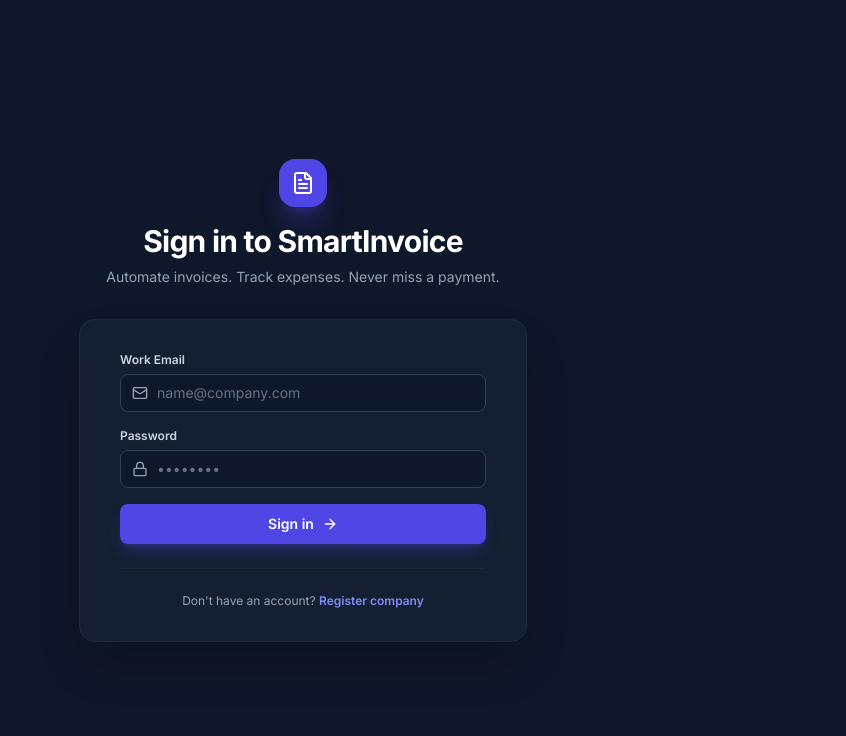
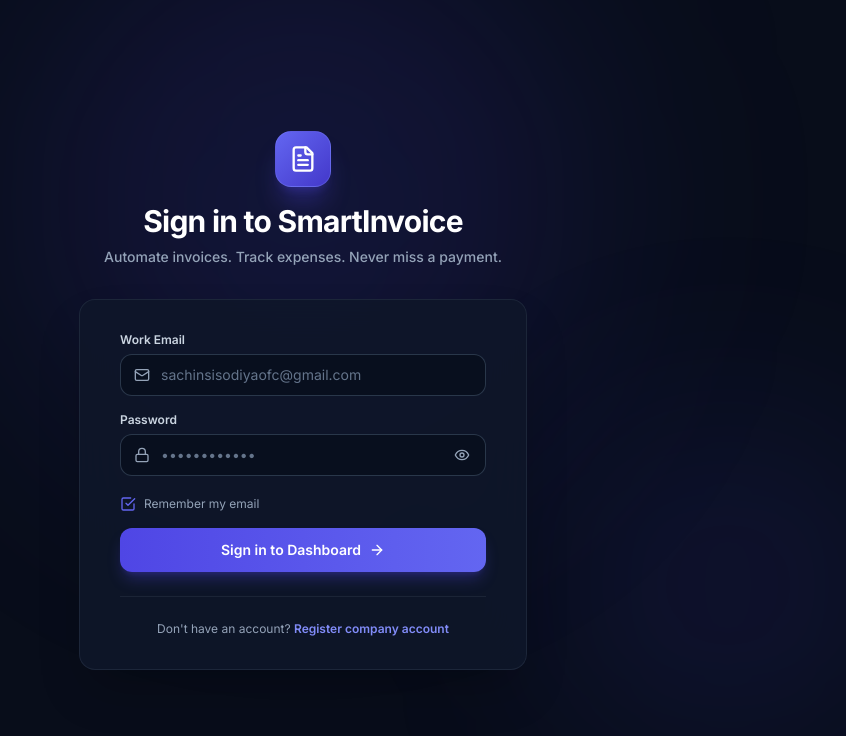
Before and after one commit to Sachinkumarsisodiya/Smart_invoice_automation, a React (Vite) app in the folder frontend/: page /login in a window 1280 px wide. Shown: the top 736 px of the page, without its empty margins (337-1183 px from the left). Built offline with nearby package versions, Linux system fonts and the light colour scheme; no server answers.

Commit message:
feat(ui): add password show/hide preview, logout confirmation modal, and polish UI aesthetic

```diff
--- a/frontend/src/pages/Dashboard.jsx
+++ b/frontend/src/pages/Dashboard.jsx
@@ -261,7 +261,11 @@
             <div>
               <p className="text-xs font-medium text-slate-500">Avg AI Accuracy</p>
               <p className="text-lg font-bold text-indigo-600">
-                {stats?.average_ai_confidence ? `${Number(stats.average_ai_confidence * 100).toFixed(1)}%` : '98.5%'}
+                {stats?.average_ai_confidence
+                  ? (Number(stats.average_ai_confidence) > 1
+                      ? `${Number(stats.average_ai_confidence).toFixed(1)}%`
+                      : `${(Number(stats.average_ai_confidence) * 100).toFixed(1)}%`)
+                  : '98.5%'}
               </p>
             </div>
           </div>
--- a/frontend/src/pages/Login.jsx
+++ b/frontend/src/pages/Login.jsx
@@ -1,11 +1,13 @@
-import React, { useState } from 'react';
+import React, { useState, useEffect } from 'react';
 import { Link, useNavigate, useLocation } from 'react-router-dom';
-import { FileText, Lock, Mail, ArrowRight, AlertCircle } from 'lucide-react';
+import { FileText, Lock, Mail, ArrowRight, AlertCircle, Eye, EyeOff, CheckSquare, Square } from 'lucide-react';
 import { useAuth } from '../context/AuthContext';
 
 export const Login = () => {
   const [email, setEmail] = useState('');
   const [password, setPassword] = useState('');
+  const [showPassword, setShowPassword] = useState(false);
+  const [rememberMe, setRememberMe] = useState(true);
   const [error, setError] = useState('');
   const [isSubmitting, setIsSubmitting] = useState(false);
 
@@ -15,47 +17,58 @@
 
   const from = location.state?.from?.pathname || '/dashboard';
 
+  useEffect(() => {
+    const savedEmail = localStorage.getItem('smartinvoice_saved_email');
+    if (savedEmail) {
+      setEmail(savedEmail);
+    }
+  }, []);
+
   const handleSubmit = async (e) => {
     e.preventDefault();
     setError('');
     setIsSubmitting(true);
 
     try {
-      await login(email, password);
+      if (rememberMe) {
+        localStorage.setItem('smartinvoice_saved_email', email.trim());
+      } else {
+        localStorage.removeItem('smartinvoice_saved_email');
+      }
+      await login(email.trim(), password);
       navigate(from, { replace: true });
     } catch (err) {
       console.error(err);
-      setError(err.response?.data?.error?.message || 'Invalid email or password.');
+      setError(err.response?.data?.error?.message || err.response?.data?.detail || 'Invalid email or password.');
     } finally {
       setIsSubmitting(false);
     }
   };
 
-  const handleQuickLogin = (demoEmail, demoPassword) => {
-    setEmail(demoEmail);
-    setPassword(demoPassword);
-  };
+  return (
+    <div className="min-h-screen bg-slate-950 relative overflow-hidden flex flex-col justify-center py-12 sm:px-6 lg:px-8">
+      {/* Background Decorative Lighting */}
+      <div className="absolute top-1/4 left-1/2 -translate-x-1/2 -translate-y-1/2 w-[550px] h-[550px] bg-brand-600/15 rounded-full blur-[120px] pointer-events-none" />
+      <div className="absolute bottom-10 right-10 w-[350px] h-[350px] bg-indigo-600/10 rounded-full blur-[100px] pointer-events-none" />
 
-  return (
-    <div className="min-h-screen bg-slate-900 flex flex-col justify-center py-12 sm:px-6 lg:px-8">
-      <div className="sm:mx-auto sm:w-full sm:max-w-md text-center">
-        <div className="inline-flex items-center justify-center w-12 h-12 rounded-2xl bg-brand-600 text-white shadow-xl shadow-brand-600/30 mb-4">
-          <FileText className="w-6 h-6" />
+      <div className="sm:mx-auto sm:w-full sm:max-w-md text-center relative z-10">
+        <div className="inline-flex items-center justify-center w-14 h-14 rounded-2xl bg-gradient-to-br from-brand-500 to-brand-700 text-white shadow-xl shadow-brand-600/30 mb-4 border border-brand-400/30">
+          <FileText className="w-7 h-7" />
         </div>
         <h2 className="text-2xl sm:text-3xl font-extrabold text-white tracking-tight">
           Sign in to SmartInvoice
         </h2>
-        <p className="mt-2 text-xs sm:text-sm text-slate-400">
+        <p className="mt-2 text-xs sm:text-sm text-slate-400 font-medium">
           Automate invoices. Track expenses. Never miss a payment.
         </p>
       </div>
 
-      <div className="mt-8 sm:mx-auto sm:w-full sm:max-w-md px-4 sm:px-0">
-        <div className="bg-slate-850 py-8 px-6 shadow-2xl rounded-2xl border border-slate-800 sm:px-10">
+      <div className="mt-8 sm:mx-auto sm:w-full sm:max-w-md px-4 sm:px-0 relative z-10">
+        <div className="bg-slate-900/90 backdrop-blur-xl py-8 px-6 shadow-2xl rounded-2xl border border-slate-800/90 sm:px-10">
           {error && (
-            <div className="mb-5 p-3 rounded-lg bg-rose-500/10 border border-rose-500/20 text-rose-300 text-xs flex items-center gap-2">
+            <div className="mb-5 p-3.5 rounded-xl bg-rose-500/10 border border-rose-500/20 text-rose-300 text-xs flex items-center gap-2.5 animate-fadeIn">
               <AlertCircle className="w-4 h-4 shrink-0 text-rose-400" />
-              <span>{error}</span>
+              <span className="font-medium">{error}</span>
             </div>
           )}
 
@@ -65,50 +78,77 @@
                 Work Email
               </label>
               <div className="relative">
-                <Mail className="w-4 h-4 absolute left-3 top-1/2 -translate-y-1/2 text-slate-400" />
+                <Mail className="w-4 h-4 absolute left-3.5 top-1/2 -translate-y-1/2 text-slate-400" />
                 <input
                   type="email"
                   required
+                  autoComplete="email"
                   value={email}
                   onChange={(e) => setEmail(e.target.value)}
-                  placeholder="name@company.com"
-                  className="w-full pl-9 pr-3 py-2 text-sm bg-slate-900 border border-slate-700 rounded-lg text-white placeholder-slate-500 focus:outline-none focus:border-brand-500 focus:ring-1 focus:ring-brand-500"
+                  placeholder="sachinsisodiyaofc@gmail.com"
+                  className="w-full pl-10 pr-3.5 py-2.5 text-sm bg-slate-950/70 border border-slate-700/80 rounded-xl text-white placeholder-slate-500 focus:outline-none focus:border-brand-500 focus:ring-2 focus:ring-brand-500/20 transition-all"
                 />
               </div>
             </div>
 
             <div>
-              <label className="block text-xs font-semibold text-slate-300 mb-1.5">
-                Password
-              </label>
+              <div className="flex items-center justify-between mb-1.5">
+                <label className="block text-xs font-semibold text-slate-300">
+                  Password
+                </label>
+              </div>
               <div className="relative">
-                <Lock className="w-4 h-4 absolute left-3 top-1/2 -translate-y-1/2 text-slate-400" />
+                <Lock className="w-4 h-4 absolute left-3.5 top-1/2 -translate-y-1/2 text-slate-400" />
                 <input
-                  type="password"
+                  type={showPassword ? 'text' : 'password'}
                   required
+                  autoComplete="current-password"
                   value={password}
                   onChange={(e) => setPassword(e.target.value)}
-                  placeholder="••••••••"
-                  className="w-full pl-9 pr-3 py-2 text-sm bg-slate-900 border border-slate-700 rounded-lg text-white placeholder-slate-500 focus:outline-none focus:border-brand-500 focus:ring-1 focus:ring-brand-500"
+                  placeholder="••••••••••••"
+                  className="w-full pl-10 pr-10 py-2.5 text-sm bg-slate-950/70 border border-slate-700/80 rounded-xl text-white placeholder-slate-500 focus:outline-none focus:border-brand-500 focus:ring-2 focus:ring-brand-500/20 transition-all"
                 />
+                <button
+                  type="button"
+                  onClick={() => setShowPassword(!showPassword)}
+                  className="absolute right-3 top-1/2 -translate-y-1/2 p-1 text-slate-400 hover:text-slate-200 transition-colors"
+                  title={showPassword ? 'Hide password' : 'Show password'}
+                >
+                  {showPassword ? <EyeOff className="w-4 h-4" /> : <Eye className="w-4 h-4" />}
+                </button>
               </div>
+            </div>
+
+            {/* Remember Me Toggle */}
+            <div className="flex items-center justify-between pt-1">
+              <label
+                onClick={() => setRememberMe(!rememberMe)}
+                className="flex items-center gap-2 cursor-pointer text-xs text-slate-400 hover:text-slate-300 select-none"
+              >
+                {rememberMe ? (
+                  <CheckSquare className="w-4 h-4 text-brand-500" />
+                ) : (
+                  <Square className="w-4 h-4 text-slate-600" />
+                )}
+                <span>Remember my email</span>
+              </label>
             </div>
 
             <button
               type="submit"
               disabled={isSubmitting}
-              className="w-full flex items-center justify-center gap-2 py-2.5 px-4 rounded-lg bg-brand-600 hover:bg-brand-500 text-white text-sm font-semibold shadow-lg shadow-brand-600/30 transition-all duration-150 disabled:opacity-50 mt-2"
+              className="w-full flex items-center justify-center gap-2 py-3 px-4 rounded-xl bg-gradient-to-r from-brand-600 to-brand-500 hover:from-brand-500 hover:to-brand-400 text-white text-sm font-semibold shadow-lg shadow-brand-600/30 hover:shadow-brand-500/40 transition-all duration-200 disabled:opacity-50 active:scale-[0.99] mt-3"
             >
-              <span>{isSubmitting ? 'Signing in...' : 'Sign in'}</span>
+              <span>{isSubmitting ? 'Signing in...' : 'Sign in to Dashboard'}</span>
               <ArrowRight className="w-4 h-4" />
             </button>
           </form>
 
-          <div className="mt-6 text-center border-t border-slate-800 pt-6">
+          <div className="mt-6 text-center border-t border-slate-800/80 pt-6">
             <p className="text-xs text-slate-400">
               Don't have an account?{' '}
-              <Link to="/register" className="font-semibold text-brand-400 hover:text-brand-300">
-                Register company
+              <Link to="/register" className="font-semibold text-brand-400 hover:text-brand-300 transition-colors">
+                Register company account
               </Link>
             </p>
           </div>
--- a/frontend/src/pages/Register.jsx
+++ b/frontend/src/pages/Register.jsx
@@ -1,13 +1,14 @@
 import React, { useState } from 'react';
 import { Link, useNavigate } from 'react-router-dom';
-import { FileText, Lock, Mail, User, ArrowRight, AlertCircle } from 'lucide-react';
+import { FileText, Lock, Mail, User, ArrowRight, AlertCircle, Eye, EyeOff, Shield } from 'lucide-react';
 import { useAuth } from '../context/AuthContext';
 
 export const Register = () => {
   const [fullName, setFullName] = useState('');
   const [email, setEmail] = useState('');
   const [password, setPassword] = useState('');
-  const [role, setRole] = useState('STAFF');
+  const [showPassword, setShowPassword] = useState(false);
+  const [role, setRole] = useState('ADMIN');
   const [error, setError] = useState('');
   const [isSubmitting, setIsSubmitting] = useState(false);
 
@@ -21,40 +22,44 @@
 
     try {
       await register({
-        full_name: fullName,
-        email,
+        full_name: fullName.trim(),
+        email: email.trim(),
         password,
         role,
       });
       navigate('/dashboard', { replace: true });
     } catch (err) {
       console.error(err);
-      setError(err.response?.data?.error?.message || 'Failed to create account.');
+      setError(err.response?.data?.error?.message || err.response?.data?.detail || 'Failed to create account.');
     } finally {
       setIsSubmitting(false);
     }
   };
 
   return (
-    <div className="min-h-screen bg-slate-900 flex flex-col justify-center py-12 sm:px-6 lg:px-8">
-      <div className="sm:mx-auto sm:w-full sm:max-w-md text-center">
-        <div className="inline-flex items-center justify-center w-12 h-12 rounded-2xl bg-brand-600 text-white shadow-xl shadow-brand-600/30 mb-4">
-          <FileText className="w-6 h-6" />
+    <div className="min-h-screen bg-slate-950 relative overflow-hidden flex flex-col justify-center py-12 sm:px-6 lg:px-8">
+      {/* Background Lighting */}
+      <div className="absolute top-1/4 left-1/2 -translate-x-1/2 -translate-y-1/2 w-[550px] h-[550px] bg-brand-600/15 rounded-full blur-[120px] pointer-events-none" />
+      <div className="absolute bottom-10 right-10 w-[350px] h-[350px] bg-indigo-600/10 rounded-full blur-[100px] pointer-events-none" />
+
+      <div className="sm:mx-auto sm:w-full sm:max-w-md text-center relative z-10">
+        <div className="inline-flex items-center justify-center w-14 h-14 rounded-2xl bg-gradient-to-br from-brand-500 to-brand-700 text-white shadow-xl shadow-brand-600/30 mb-4 border border-brand-400/30">
+          <FileText className="w-7 h-7" />
         </div>
         <h2 className="text-2xl sm:text-3xl font-extrabold text-white tracking-tight">
           Create SmartInvoice Account
         </h2>
-        <p className="mt-2 text-xs sm:text-sm text-slate-400">
-          Get started with automated invoice extraction and tracking.
+        <p className="mt-2 text-xs sm:text-sm text-slate-400 font-medium">
+          Get started with automated invoice extraction, email sync, and financial tracking.
         </p>
       </div>
 
-      <div className="mt-8 sm:mx-auto sm:w-full sm:max-w-md px-4 sm:px-0">
-        <div className="bg-slate-850 py-8 px-6 shadow-2xl rounded-2xl border border-slate-800 sm:px-10">
+      <div className="mt-8 sm:mx-auto sm:w-full sm:max-w-md px-4 sm:px-0 relative z-10">
+        <div className="bg-slate-900/90 backdrop-blur-xl py-8 px-6 shadow-2xl rounded-2xl border border-slate-800/90 sm:px-10">
           {error && (
-            <div className="mb-5 p-3 rounded-lg bg-rose-500/10 border border-rose-500/20 text-rose-300 text-xs flex items-center gap-2">
+            <div className="mb-5 p-3.5 rounded-xl bg-rose-500/10 border border-rose-500/20 text-rose-300 text-xs flex items-center gap-2.5 animate-fadeIn">
               <AlertCircle className="w-4 h-4 shrink-0 text-rose-400" />
-              <span>{error}</span>
+              <span className="font-medium">{error}</span>
             </div>
           )}
 
@@ -64,14 +69,15 @@
                 Full Name
               </label>
               <div className="relative">
-                <User className="w-4 h-4 absolute left-3 top-1/2 -translate-y-1/2 text-slate-400" />
+                <User className="w-4 h-4 absolute left-3.5 top-1/2 -translate-y-1/2 text-slate-400" />
                 <input
                   type="text"
                   required
+                  autoComplete="name"
                   value={fullName}
                   onChange={(e) => setFullName(e.target.value)}
-                  placeholder="e.g. John Doe"
-                  className="w-full pl-9 pr-3 py-2 text-sm bg-slate-900 border border-slate-700 rounded-lg text-white placeholder-slate-500 focus:outline-none focus:border-brand-500 focus:ring-1 focus:ring-brand-500"
+                  placeholder="e.g. Sachin Sisodiya"
+                  className="w-full pl-10 pr-3.5 py-2.5 text-sm bg-slate-950/70 border border-slate-700/80 rounded-xl text-white placeholder-slate-500 focus:outline-none focus:border-brand-500 focus:ring-2 focus:ring-brand-500/20 transition-all"
                 />
               </div>
             </div>
@@ -81,14 +87,15 @@
                 Work Email
               </label>
               <div className="relative">
-                <Mail className="w-4 h-4 absolute left-3 top-1/2 -translate-y-1/2 text-slate-400" />
+                <Mail className="w-4 h-4 absolute left-3.5 top-1/2 -translate-y-1/2 text-slate-400" />
                 <input
                   type="email"
                   required
+                  autoComplete="email"
                   value={email}
                   onChange={(e) => setEmail(e.target.value)}
                   placeholder="name@company.com"
-                  className="w-full pl-9 pr-3 py-2 text-sm bg-slate-900 border border-slate-700 rounded-lg text-white placeholder-slate-500 focus:outline-none focus:border-brand-500 focus:ring-1 focus:ring-brand-500"
+                  className="w-full pl-10 pr-3.5 py-2.5 text-sm bg-slate-950/70 border border-slate-700/80 rounded-xl text-white placeholder-slate-500 focus:outline-none focus:border-brand-500 focus:ring-2 focus:ring-brand-500/20 transition-all"
                 />
               </div>
             </div>
@@ -98,47 +105,59 @@
                 Password
               </label>
               <div className="relative">
-                <Lock className="w-4 h-4 absolute left-3 top-1/2 -translate-y-1/2 text-slate-400" />
+                <Lock className="w-4 h-4 absolute left-3.5 top-1/2 -translate-y-1/2 text-slate-400" />
                 <input
-                  type="password"
+                  type={showPassword ? 'text' : 'password'}
                   required
+                  autoComplete="new-password"
                   value={password}
                   onChange={(e) => setPassword(e.target.value)}
                   placeholder="At least 8 characters"
-                  className="w-full pl-9 pr-3 py-2 text-sm bg-slate-900 border border-slate-700 rounded-lg text-white placeholder-slate-500 focus:outline-none focus:border-brand-500 focus:ring-1 focus:ring-brand-500"
+                  className="w-full pl-10 pr-10 py-2.5 text-sm bg-slate-950/70 border border-slate-700/80 rounded-xl text-white placeholder-slate-500 focus:outline-none focus:border-brand-500 focus:ring-2 focus:ring-brand-500/20 transition-all"
                 />
+                <button
+                  type="button"
+                  onClick={() => setShowPassword(!showPassword)}
+                  className="absolute right-3 top-1/2 -translate-y-1/2 p-1 text-slate-400 hover:text-slate-200 transition-colors"
+                  title={showPassword ? 'Hide password' : 'Show password'}
+                >
+                  {showPassword ? <EyeOff className="w-4 h-4" /> : <Eye className="w-4 h-4" />}
+                </button>
               </div>
             </div>
 
             <div>
               <label className="block text-xs font-semibold text-slate-300 mb-1.5">
-                Role (Initial Account)
+                Workspace Role
               </label>
-              <select
-                value={role}
-                onChange={(e) => setRole(e.target.value)}
-                className="w-full px-3 py-2 text-sm bg-slate-900 border border-slate-700 rounded-lg text-white focus:outline-none focus:border-brand-500 focus:ring-1 focus:ring-brand-500"
-              >
-                <option value="STAFF">STAFF (Upload & Review)</option>
-                <option value="ADMIN">ADMIN (Full Access)</option>
-                <option value="VIEWER">VIEWER (Read-Only)</option>
-              </select>
+              <div className="relative">
+                <Shield className="w-4 h-4 absolute left-3.5 top-1/2 -translate-y-1/2 text-slate-400" />
+                <select
+                  value={role}
+                  onChange={(e) => setRole(e.target.value)}
+                  className="w-full pl-10 pr-3.5 py-2.5 text-sm bg-slate-950/70 border border-slate-700/80 rounded-xl text-white focus:outline-none focus:border-brand-500 focus:ring-2 focus:ring-brand-500/20 transition-all"
+                >
+                  <option value="ADMIN">ADMIN (Full Access & Automation)</option>
+                  <option value="STAFF">STAFF (Invoice Upload & Review)</option>
+                  <option value="VIEWER">VIEWER (Read-Only Analytics)</option>
+                </select>
+              </div>
             </div>
 
             <button
               type="submit"
               disabled={isSubmitting}
-              className="w-full flex items-center justify-center gap-2 py-2.5 px-4 rounded-lg bg-brand-600 hover:bg-brand-500 text-white text-sm font-semibold shadow-lg shadow-brand-600/30 transition-all duration-150 disabled:opacity-50 mt-2"
+              className="w-full flex items-center justify-center gap-2 py-3 px-4 rounded-xl bg-gradient-to-r from-brand-600 to-brand-500 hover:from-brand-500 hover:to-brand-400 text-white text-sm font-semibold shadow-lg shadow-brand-600/30 hover:shadow-brand-500/40 transition-all duration-200 disabled:opacity-50 active:scale-[0.99] mt-3"
             >
-              <span>{isSubmitting ? 'Creating account...' : 'Create Account'}</span>
+              <span>{isSubmitting ? 'Creating account...' : 'Create Company Account'}</span>
               <ArrowRight className="w-4 h-4" />
             </button>
           </form>
 
-          <div className="mt-6 text-center">
+          <div className="mt-6 text-center border-t border-slate-800/80 pt-6">
             <p className="text-xs text-slate-400">
               Already registered?{' '}
-              <Link to="/login" className="font-semibold text-brand-400 hover:text-brand-300">
+              <Link to="/login" className="font-semibold text-brand-400 hover:text-brand-300 transition-colors">
                 Sign in
               </Link>
             </p>
```
Also changed, not shown: frontend/src/components/layout/Sidebar.jsx (+58 -12 lines).
